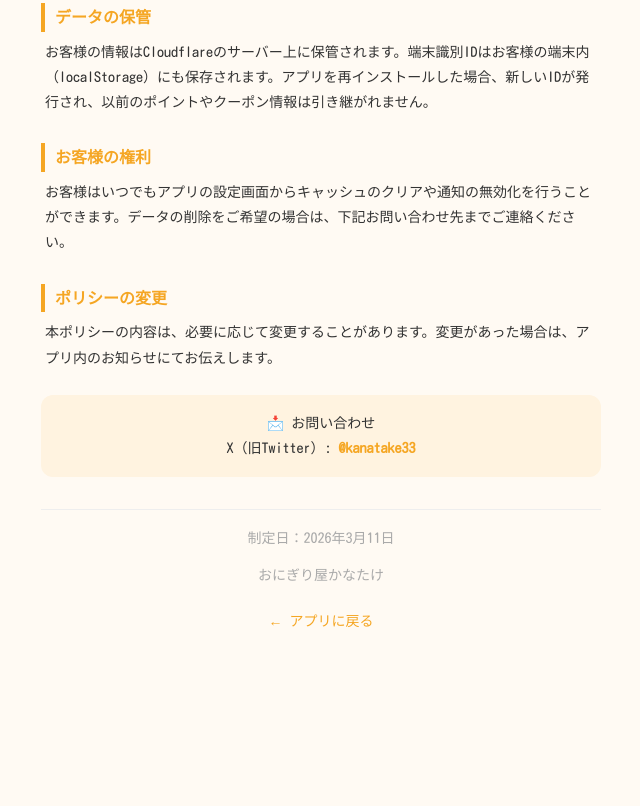
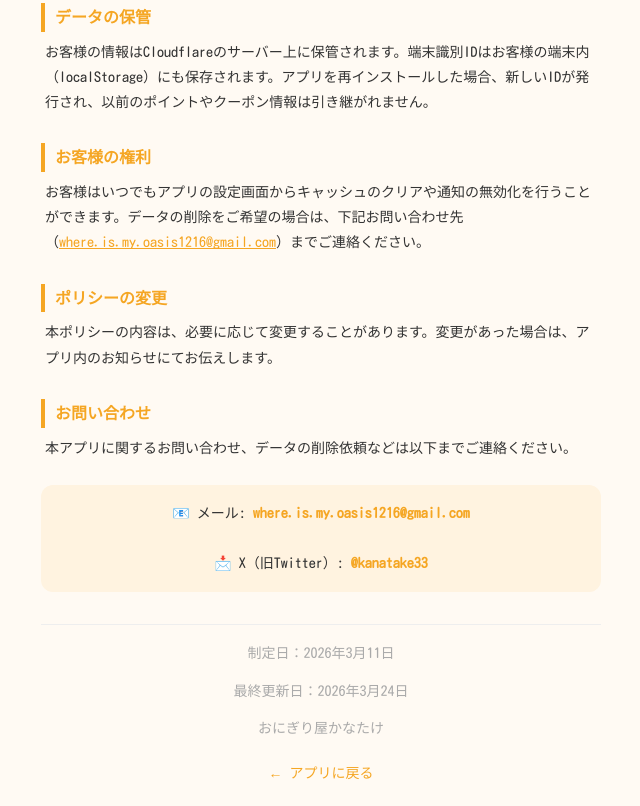
Before and after one commit to kimura-jane/kanatake-v2, a website: page www/privacy.html in a window 1280 px wide. Shown: the part 1086-1892 px from the top of the page, without its empty margins (319-959 px from the left). Before the commit the page ends 1740 px from the top, so only its background shows below. Drawn offline with Linux system fonts and the light colour scheme.

Commit message:
Update privacy.html

```diff
--- a/www/privacy.html
+++ b/www/privacy.html
@@ -144,18 +144,22 @@
   <p>お客様の情報はCloudflareのサーバー上に保管されます。端末識別IDはお客様の端末内（localStorage）にも保存されます。アプリを再インストールした場合、新しいIDが発行され、以前のポイントやクーポン情報は引き継がれません。</p>
 
   <h2>お客様の権利</h2>
-  <p>お客様はいつでもアプリの設定画面からキャッシュのクリアや通知の無効化を行うことができます。データの削除をご希望の場合は、下記お問い合わせ先までご連絡ください。</p>
+  <p>お客様はいつでもアプリの設定画面からキャッシュのクリアや通知の無効化を行うことができます。データの削除をご希望の場合は、下記お問い合わせ先（<a href="mailto:where.is.my.oasis1216@gmail.com" style="color:#f5a623;">where.is.my.oasis1216@gmail.com</a>）までご連絡ください。</p>
 
   <h2>ポリシーの変更</h2>
   <p>本ポリシーの内容は、必要に応じて変更することがあります。変更があった場合は、アプリ内のお知らせにてお伝えします。</p>
 
+  <h2>お問い合わせ</h2>
+  <p>本アプリに関するお問い合わせ、データの削除依頼などは以下までご連絡ください。</p>
+
   <div class="contact">
-    📩 お問い合わせ<br>
-    X（旧Twitter）: <a href="https://x.com/kanatake33" target="_blank" rel="noopener">@kanatake33</a>
+    📧 メール: <a href="mailto:where.is.my.oasis1216@gmail.com">where.is.my.oasis1216@gmail.com</a><br><br>
+    📩 X（旧Twitter）: <a href="https://x.com/kanatake33" target="_blank" rel="noopener">@kanatake33</a>
   </div>
 
   <div class="footer">
     <p>制定日：2026年3月11日</p>
+    <p>最終更新日：2026年3月24日</p>
     <p>おにぎり屋かなたけ</p>
   </div>
 
```
